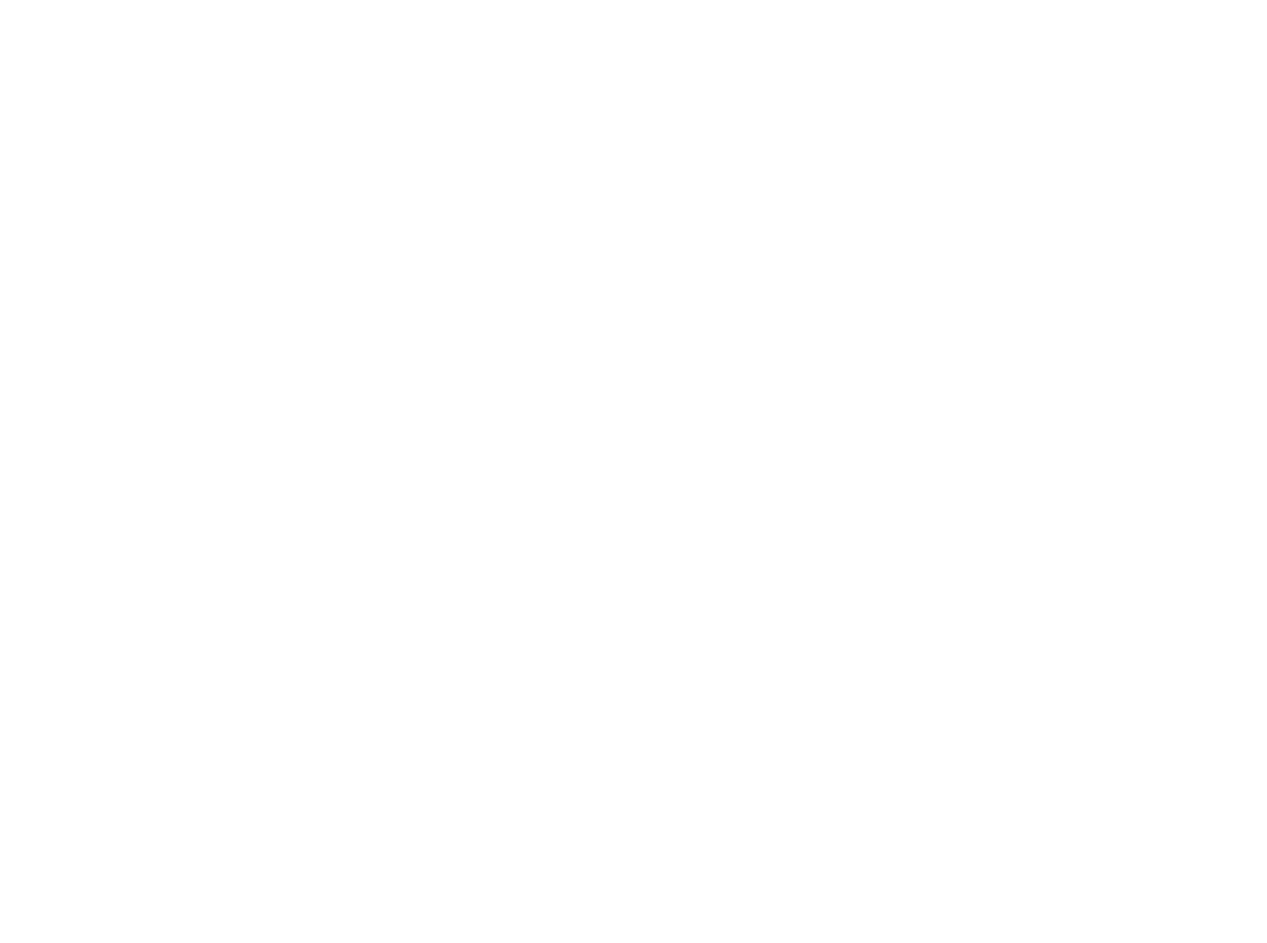
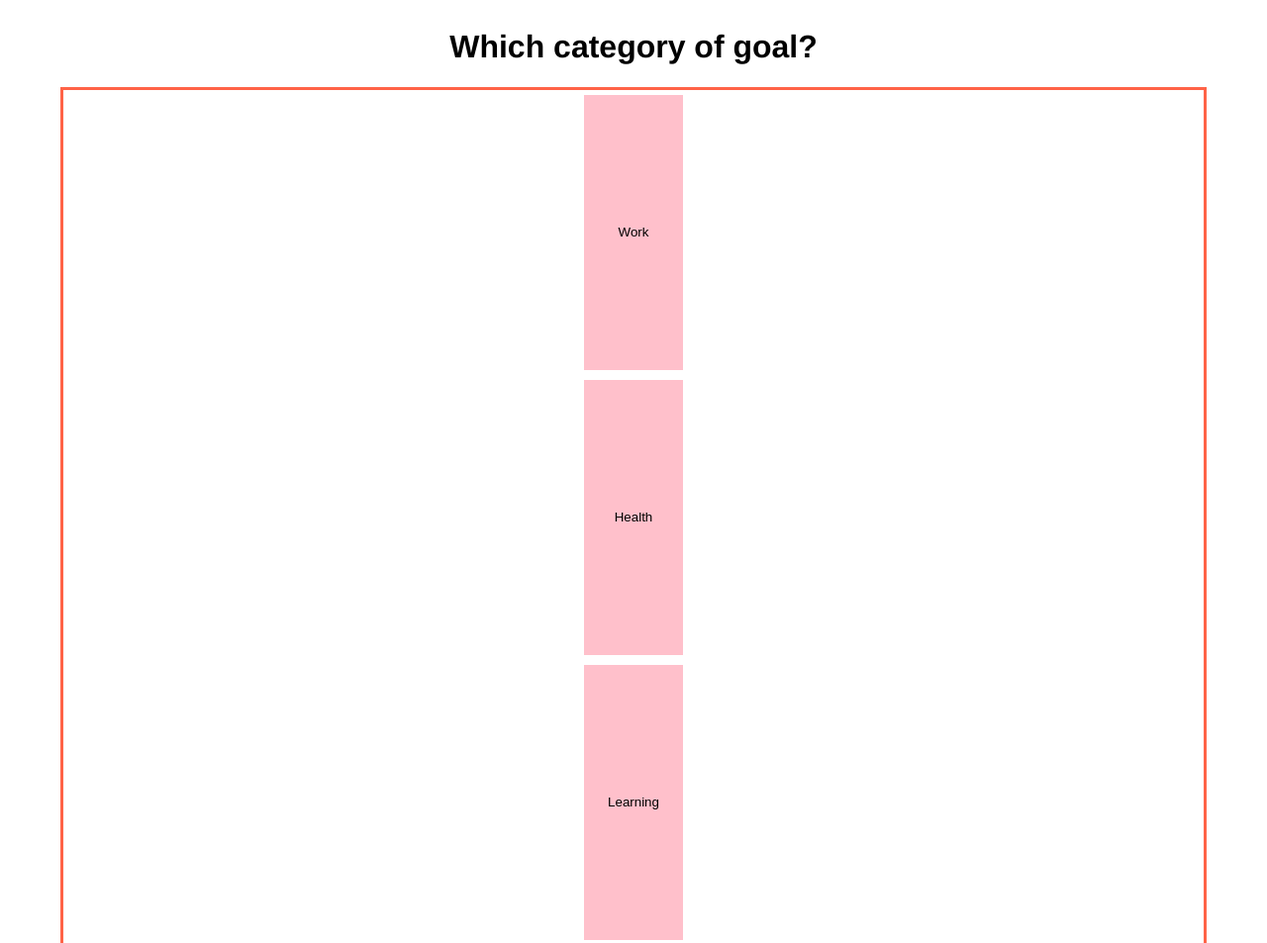
Before and after one commit to FAC10/goalTracker, a plain HTML site: page landing.html in a window 1280 px wide. Shown: the top 953 px of the page at 99% size. Before the commit the page ends 800 px from the top, so only its background shows below. Drawn offline with Linux system fonts and the light colour scheme.

Commit message:
add four theme buttons

```diff
--- a/landing.css
+++ b/landing.css
@@ -0,0 +1,24 @@
+body {
+  font-family: helvetica;
+}
+
+.flex {
+  display: flex;
+  flex-direction: column;
+  justify-content: center;
+  align-items: center;
+}
+.category-button {
+  border: 3px solid pink;
+  background-color: pink;
+  flex: 1;
+  height: 100px;
+  width: 100px;
+  margin: 5px;
+}
+
+.button-wrap {
+  border: 3px solid tomato;
+  width: 90vw;
+  height: 90vw;
+}
--- a/landing.html
+++ b/landing.html
@@ -4,9 +4,18 @@
   <meta charset="UTF-8">
   <meta name="viewport" content="width=device-width, initial-scale=1.0">
   <meta http-equiv="X-UA-Compatible" content="ie=edge">
+  <link rel="stylesheet" href="landing.css">
   <title>Goal Tracker Home</title>
 </head>
-<body>
-
+<body class="flex">
+  <header>
+    <h1>Which category of goal?</h1>
+  </header>
+  <div class="button-wrap flex">
+    <button class="category-button" id="work">Work</button>
+    <button class="category-button" id="health">Health</button>
+    <button class="category-button" id="learn">Learning</button>
+    <button class="category-button" id="leisure">Leisure</button>
+  </div>
 </body>
 </html>
```
